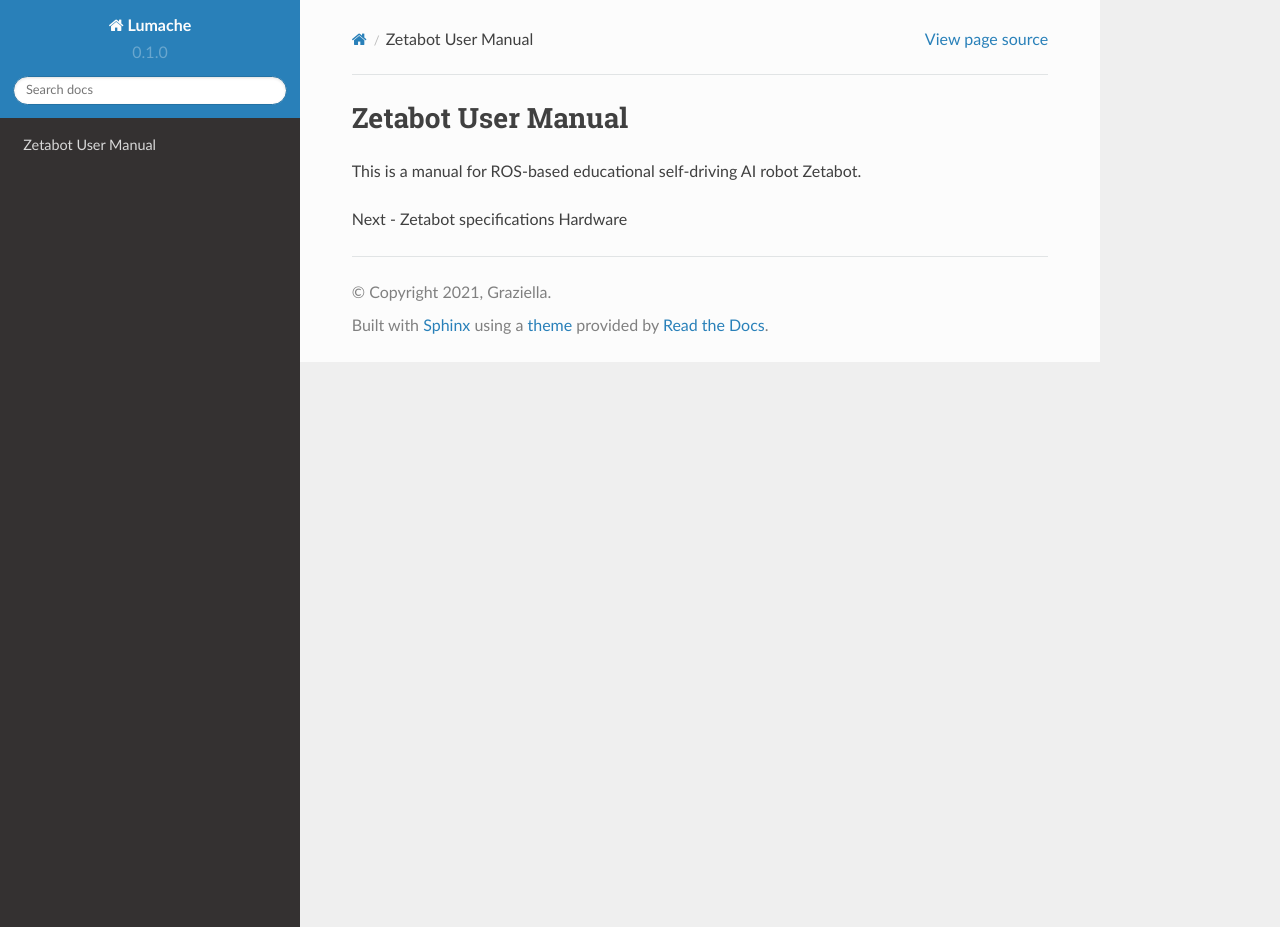
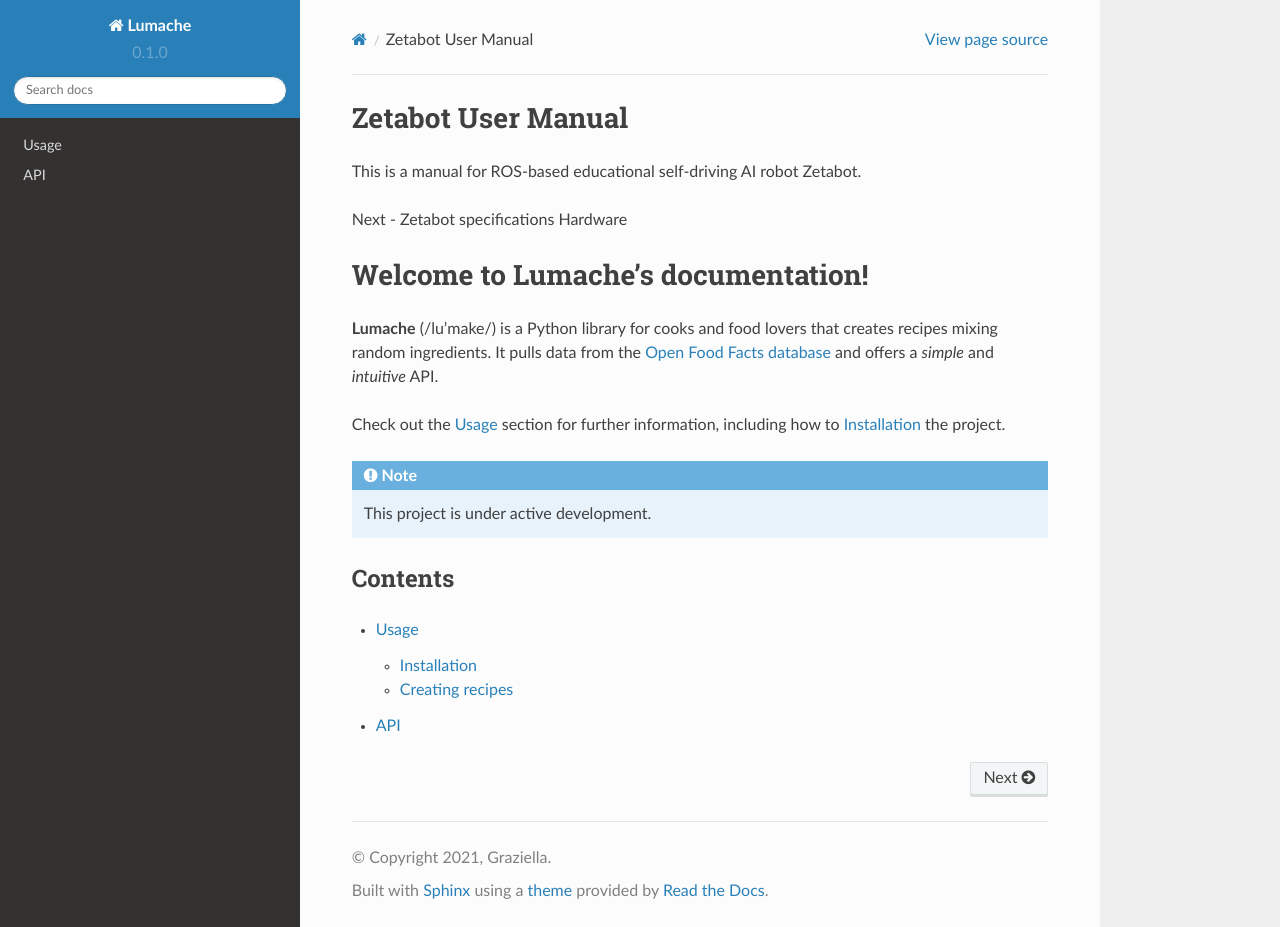
Before and after one commit to zetabank-devteam/teacher_manual, a Sphinx documentation site: the page built from docs/source/index.rst, in a window 1280 px wide and 927 px high. Built offline with Sphinx 7.4.7 and the Read the Docs theme 2.0.0, drawn with Linux system fonts in a browser that asks for light colours.

Commit message:
Update index.rst
test commit

```diff
--- a/docs/source/index.rst
+++ b/docs/source/index.rst
@@ -5,3 +5,26 @@ This is a manual for ROS-based educational self-driving AI robot Zetabot.
 
 Next - Zetabot specifications
 :doc:`Hardware`
+
+Welcome to Lumache's documentation!
+===================================
+
+**Lumache** (/lu'make/) is a Python library for cooks and food lovers
+that creates recipes mixing random ingredients.
+It pulls data from the `Open Food Facts database <https://world.openfoodfacts.org/>`_
+and offers a *simple* and *intuitive* API.
+
+Check out the :doc:`usage` section for further information, including
+how to :ref:`installation` the project.
+
+.. note::
+
+   This project is under active development.
+
+Contents
+--------
+
+.. toctree::
+
+   usage
+   api
```
